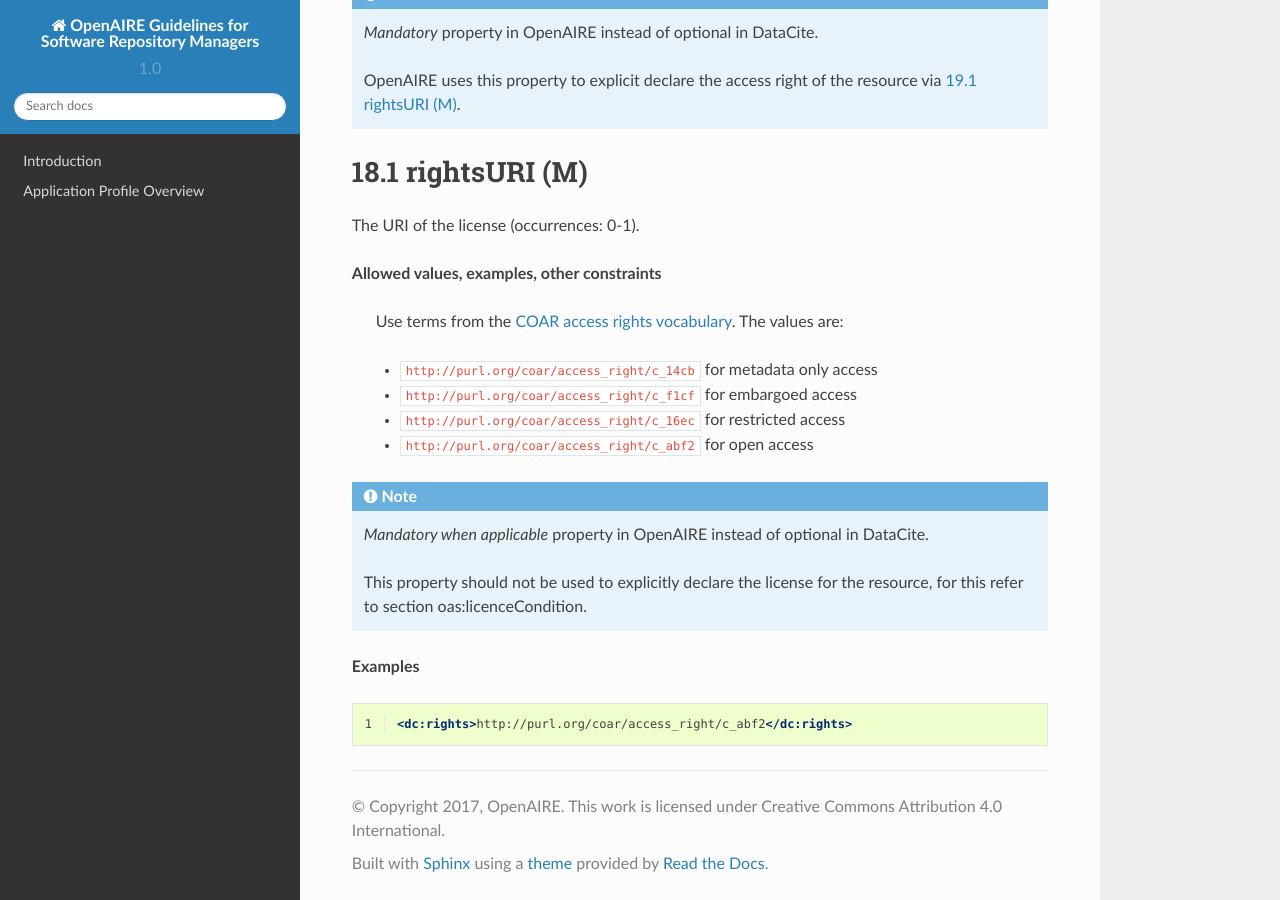
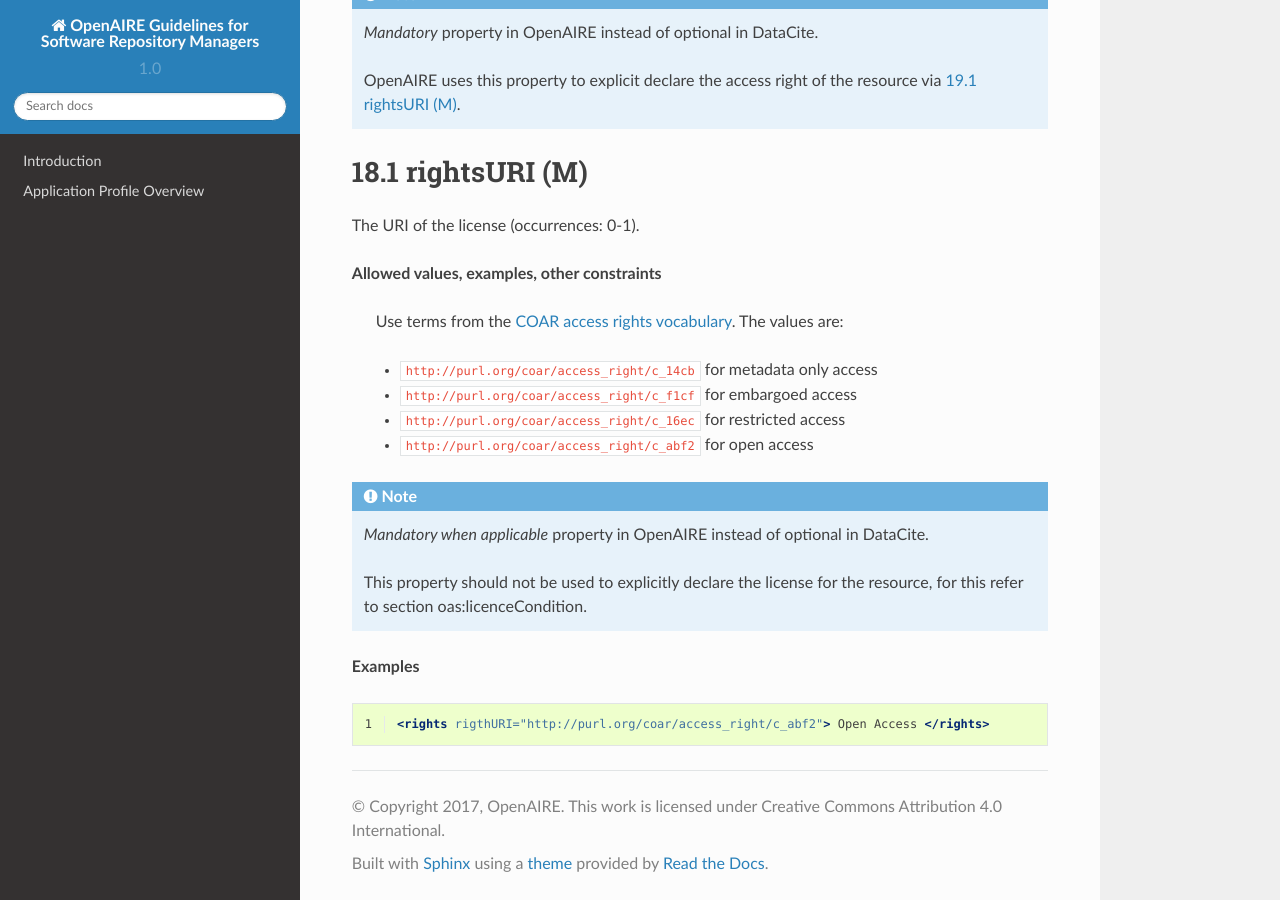
Before and after one commit to mirima2/software_guidelines, a Sphinx documentation site: the page built from docs/source/field_access_rights.rst, in a window 1280 px wide and 900 px high, scrolled down 570 px. Built offline with Sphinx 7.4.7 and the Read the Docs theme 2.0.0, drawn with Linux system fonts in a browser that asks for light colours.

Commit message:
fixed rights example

```diff
--- a/docs/source/field_access_rights.rst
+++ b/docs/source/field_access_rights.rst
@@ -56,4 +56,4 @@
 .. code-block:: xml
    :linenos:
 
-   <dc:rights>http://purl.org/coar/access_right/c_abf2</dc:rights>
+   <rights rigthURI="http://purl.org/coar/access_right/c_abf2"> Open Access </rights>
```
